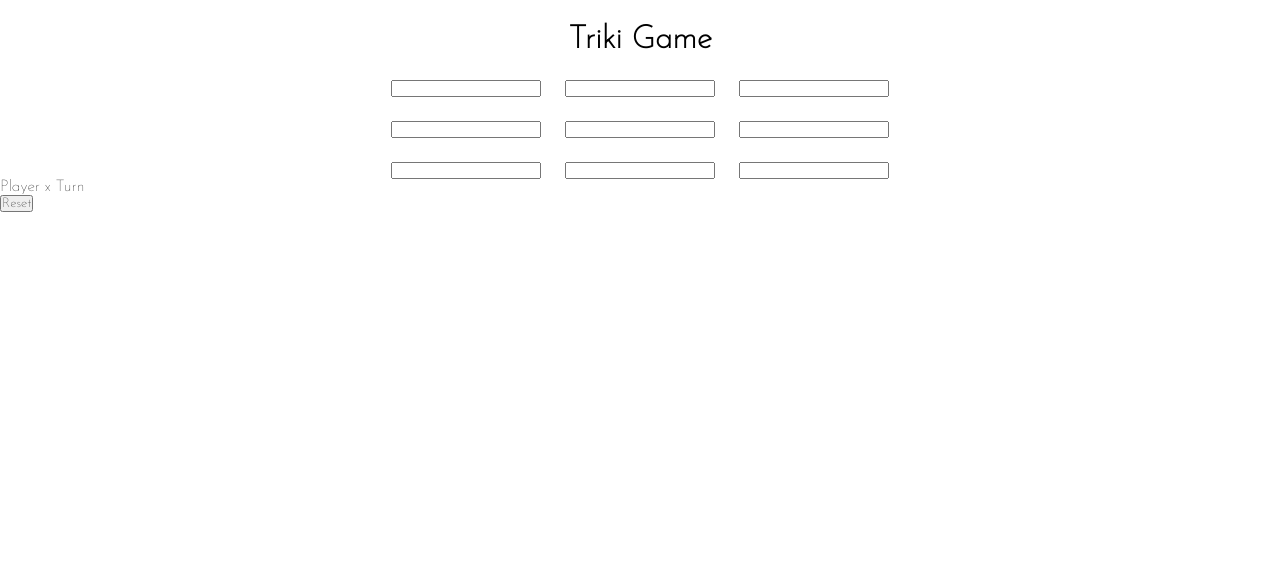
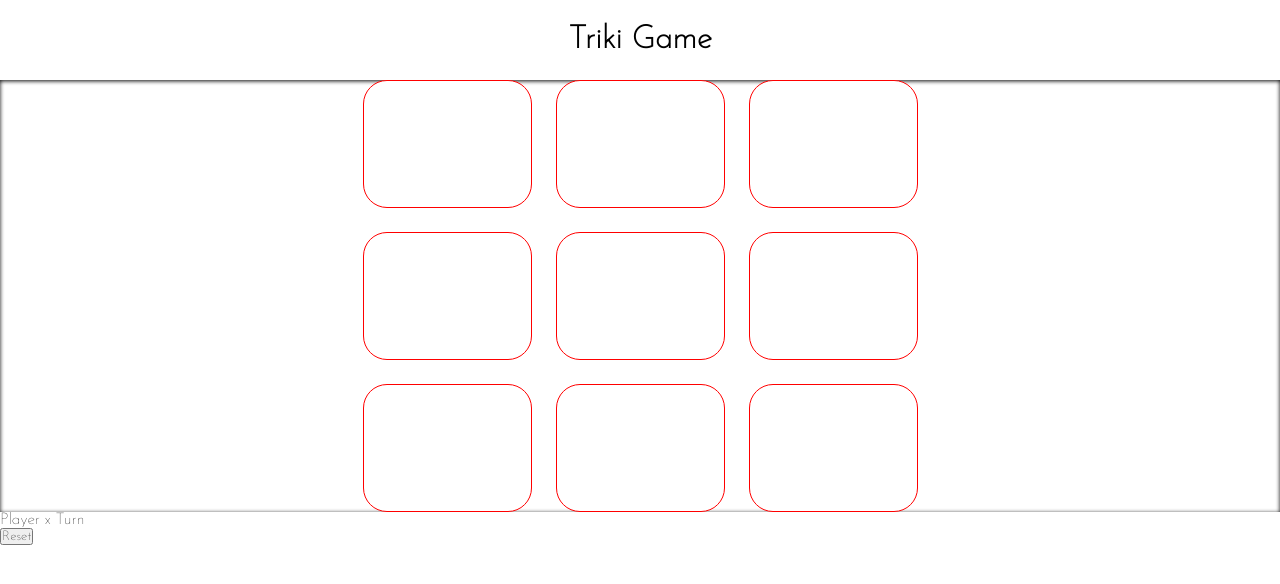
Before and after one commit to chara-sepulveda/triki-Game, a plain HTML site: page index.html in a window 1280 px wide. Drawn offline with Linux system fonts and the light colour scheme.

Commit message:
agregamos estilos a los inputs y la caja

```diff
--- a/styles/styles.css
+++ b/styles/styles.css
@@ -13,14 +13,32 @@
     margin: 1.5rem 0;
 }
  .box{
+     width:  calc(100vw- 10rem);
+     margin: 0 auto;
      display: flex;
      justify-content: center;
      align-items: center;
      flex-direction:column;
      gap: 1.5rem ;
+     box-shadow: inset 0px 1px 4px 0 black;
+     padding: 3 rem;
+
  }
  .row{
      display: flex;
      justify-content: space-between;
      gap: 1.5rem;
  }
+  .btn{
+      width: calc(100% / 3);
+      height: 8rem;
+      border-radius: 1.5rem;
+      border:  1px solid red;
+      text-align: center;
+      font-size: 1rem;
+      font-weight: 500;
+  }
+ .btn:hover{
+     cursor: pointer;
+     background-color: yellow;
+ }
```
